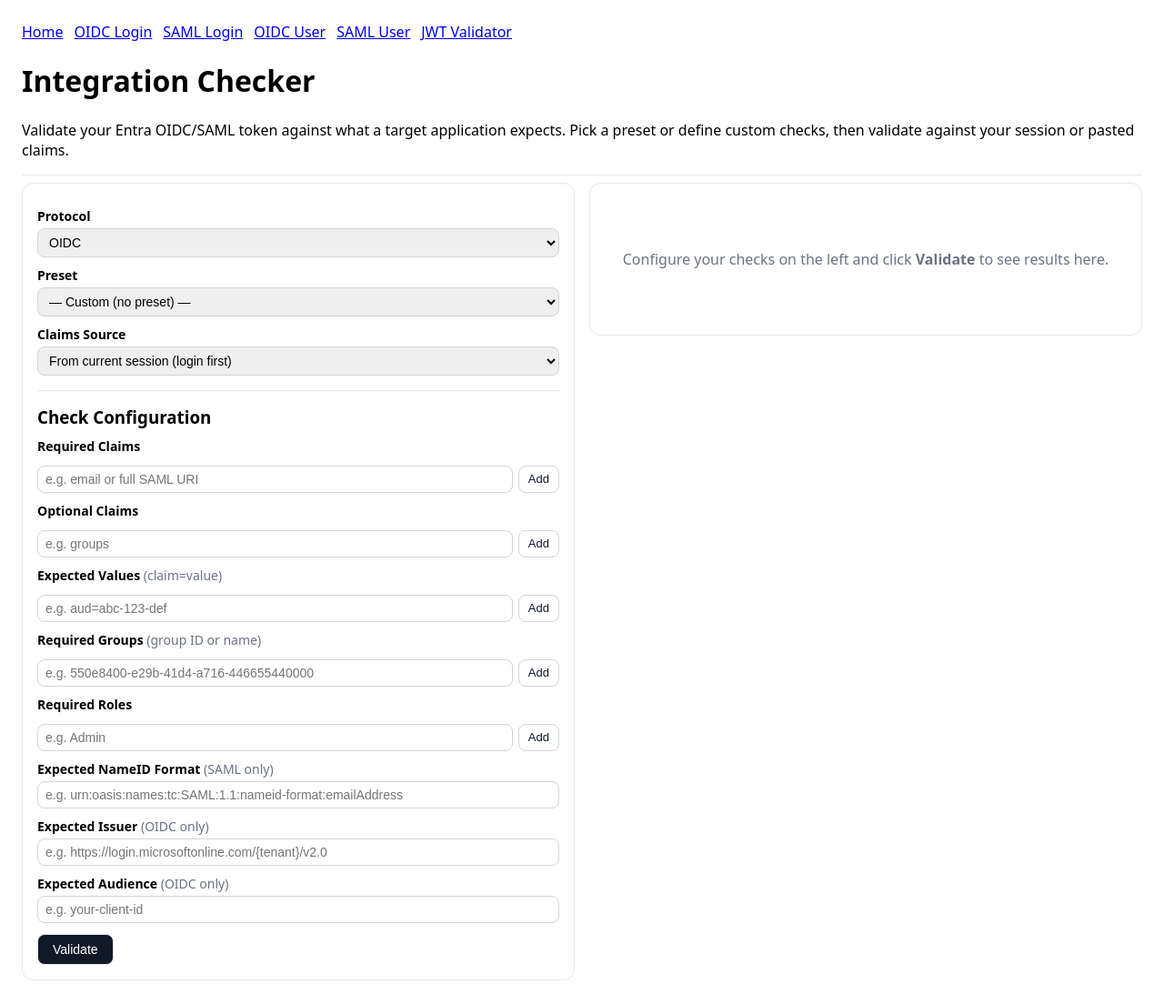
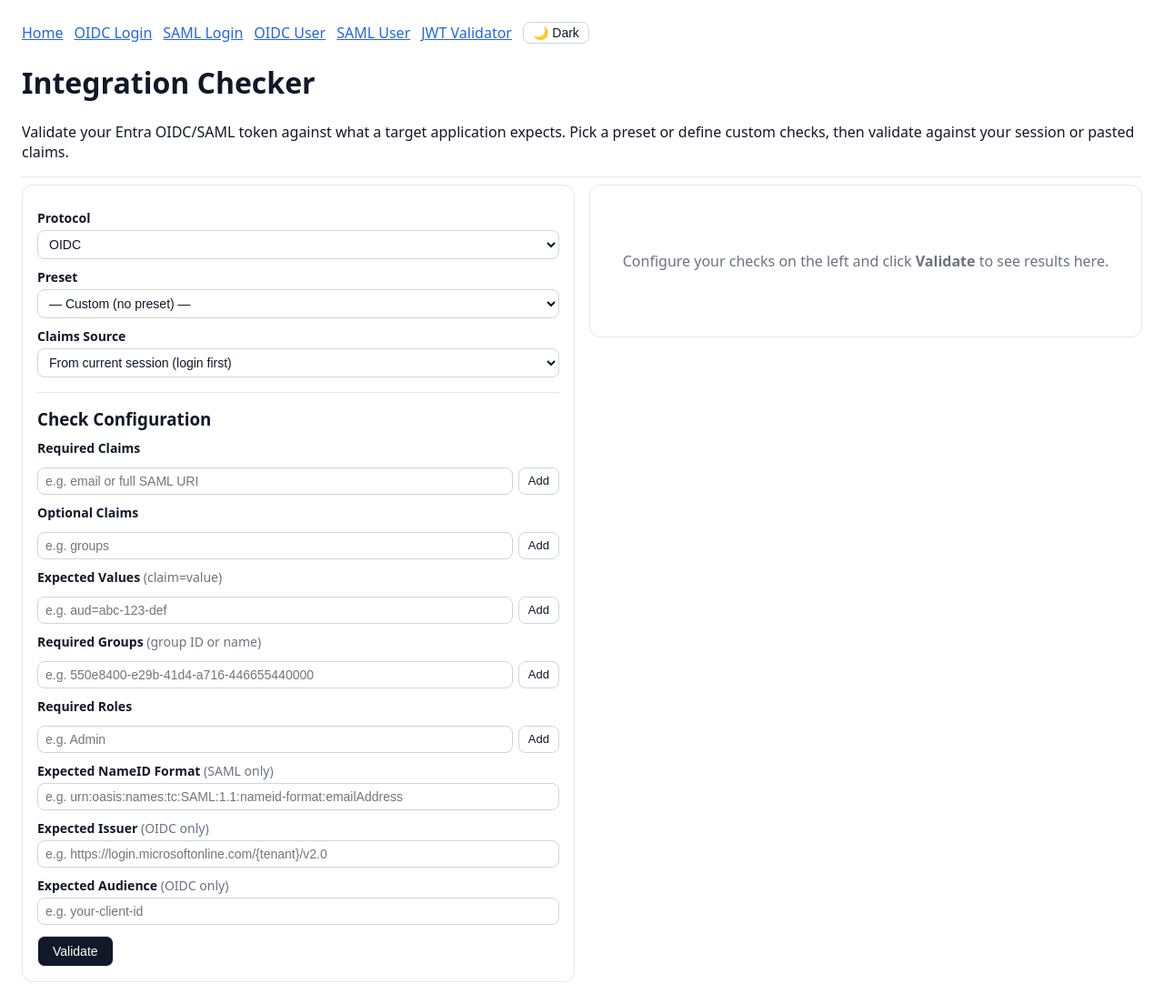
Before and after one commit to Zephyrusg/Entra-Protocol-Lab, a Flask app: page /tools/integration/ui in a window 1280 px wide. Shown: the whole page at 91% size. Before the commit the page ends 1078 px from the top, so only its background shows below. Run offline with Flask 3, Linux system fonts and the light colour scheme.

Commit message:
Dark Mode feature

```diff
--- a/app/static/css/app.css
+++ b/app/static/css/app.css
@@ -1,18 +1,125 @@
-:root { --code-bg:#111827; --code-fg:#e5e7eb; }
+/* ── Light (default) ── */
+:root {
+  --bg: #ffffff;
+  --fg: #111827;
+  --bg-secondary: #f9fafb;
+  --border: #e5e7eb;
+  --border-light: #f3f4f6;
+  --muted: #6b7280;
+  --link: #2563eb;
+  --code-bg: #111827;
+  --code-fg: #e5e7eb;
+  --card-bg: #ffffff;
+  --input-bg: #ffffff;
+  --input-border: #d1d5db;
+  --btn-bg: #111827;
+  --btn-fg: #ffffff;
+  --btn-hover: #374151;
+  --btn-secondary-bg: #ffffff;
+  --btn-secondary-fg: #111827;
+  --btn-secondary-border: #d1d5db;
+  --btn-secondary-hover: #f3f4f6;
+  --hr: #e5e7eb;
+  --nav-bg: transparent;
+  --badge-pass-bg: #d1fae5;
+  --badge-pass-fg: #065f46;
+  --badge-fail-bg: #fee2e2;
+  --badge-fail-fg: #991b1b;
+  --badge-warn-bg: #fef3c7;
+  --badge-warn-fg: #92400e;
+  --guidance-bg: #eff6ff;
+  --guidance-border: #3b82f6;
+  --guidance-fg: #1e40af;
+  --tag-bg: #f3f4f6;
+  --tag-border: #d1d5db;
+  --empty-bg: #fef3c7;
+  --empty-fg: #92400e;
+}
 
+/* ── Dark ── */
+[data-theme="dark"] {
+  --bg: #0f172a;
+  --fg: #e2e8f0;
+  --bg-secondary: #1e293b;
+  --border: #334155;
+  --border-light: #1e293b;
+  --muted: #94a3b8;
+  --link: #60a5fa;
+  --code-bg: #1e293b;
+  --code-fg: #e2e8f0;
+  --card-bg: #1e293b;
+  --input-bg: #0f172a;
+  --input-border: #475569;
+  --btn-bg: #e2e8f0;
+  --btn-fg: #0f172a;
+  --btn-hover: #cbd5e1;
+  --btn-secondary-bg: #1e293b;
+  --btn-secondary-fg: #e2e8f0;
+  --btn-secondary-border: #475569;
+  --btn-secondary-hover: #334155;
+  --hr: #334155;
+  --nav-bg: transparent;
+  --badge-pass-bg: #064e3b;
+  --badge-pass-fg: #6ee7b7;
+  --badge-fail-bg: #7f1d1d;
+  --badge-fail-fg: #fca5a5;
+  --badge-warn-bg: #78350f;
+  --badge-warn-fg: #fde68a;
+  --guidance-bg: #1e3a5f;
+  --guidance-border: #3b82f6;
+  --guidance-fg: #93c5fd;
+  --tag-bg: #334155;
+  --tag-border: #475569;
+  --empty-bg: #78350f;
+  --empty-fg: #fde68a;
+}
+
+/* ── Base ── */
+body {
+  background: var(--bg);
+  color: var(--fg);
+  font-family: system-ui, -apple-system, Segoe UI, Roboto, Arial, sans-serif;
+  transition: background 0.2s, color 0.2s;
+}
+
+a { color: var(--link); }
+a:visited { color: var(--link); }
+
+hr { border: 0; border-top: 1px solid var(--hr); }
+
+/* ── Code blocks ── */
 pre.code {
   background: var(--code-bg);
   color: var(--code-fg);
   border-radius: 12px;
   padding: 12px;
-  overflow: auto;                 /* scroll if too wide */
+  overflow: auto;
   font-family: ui-monospace, SFMono-Regular, Menlo, Monaco, Consolas,
                "Liberation Mono", "Courier New", monospace;
   font-size: 14px;
   line-height: 1.4;
 }
 
-/* For long tokens/cookies, wrap instead of horizontal scroll */
 pre.code.wrap { white-space: pre-wrap; word-break: break-word; }
 
-hr { border: 0; border-top: 1px solid #e5e7eb; }
+/* ── Empty value highlight ── */
+.empty-val {
+  background: var(--empty-bg);
+  color: var(--empty-fg);
+  padding: 1px 6px;
+  border-radius: 4px;
+  font-weight: 600;
+}
+
+/* ── Dark mode toggle ── */
+.theme-toggle {
+  background: var(--btn-secondary-bg);
+  color: var(--btn-secondary-fg);
+  border: 1px solid var(--btn-secondary-border);
+  border-radius: 8px;
+  padding: 4px 10px;
+  cursor: pointer;
+  font-size: 14px;
+  line-height: 1;
+}
+.theme-toggle:hover { background: var(--btn-secondary-hover); }
--- /dev/null
+++ b/app/static/js/theme.js
@@ -0,0 +1,25 @@
+// Dark mode toggle — persisted in localStorage
+(() => {
+    const saved = localStorage.getItem("theme");
+    if (saved) {
+        document.documentElement.setAttribute("data-theme", saved);
+    } else if (window.matchMedia("(prefers-color-scheme: dark)").matches) {
+        document.documentElement.setAttribute("data-theme", "dark");
+    }
+
+    document.addEventListener("DOMContentLoaded", () => {
+        const btn = document.getElementById("theme-toggle");
+        if (!btn) return;
+        const update = () => {
+            const isDark = document.documentElement.getAttribute("data-theme") === "dark";
+            btn.textContent = isDark ? "\u2600\uFE0F Light" : "\uD83C\uDF19 Dark";
+        };
+        update();
+        btn.addEventListener("click", () => {
+            const next = document.documentElement.getAttribute("data-theme") === "dark" ? "light" : "dark";
+            document.documentElement.setAttribute("data-theme", next);
+            localStorage.setItem("theme", next);
+            update();
+        });
+    });
+})();
--- a/app/templates/integration.html
+++ b/app/templates/integration.html
@@ -25,9 +26,10 @@
         }
 
         .card {
-            border: 1px solid #e5e7eb;
+            border: 1px solid var(--border);
             border-radius: 12px;
             padding: 16px;
+            background: var(--card-bg);
         }
 
         label {
@@ -42,11 +44,13 @@
         textarea {
             width: 100%;
             padding: 6px 8px;
-            border: 1px solid #d1d5db;
+            border: 1px solid var(--input-border);
             border-radius: 8px;
             margin-top: 4px;
             font-size: 14px;
             box-sizing: border-box;
+            background: var(--input-bg);
+            color: var(--fg);
         }
 
         textarea {
@@ -58,26 +62,26 @@
         button {
             padding: 8px 16px;
             border-radius: 8px;
-            border: 1px solid #e5e7eb;
-            background: #111827;
-            color: #fff;
+            border: 1px solid var(--border);
+            background: var(--btn-bg);
+            color: var(--btn-fg);
             cursor: pointer;
             margin-top: 12px;
             font-size: 14px;
         }
 
         button:hover {
-            background: #374151;
+            background: var(--btn-hover);
         }
 
         button.secondary {
-            background: #fff;
-            color: #111827;
-            border: 1px solid #d1d5db;
+            background: var(--btn-secondary-bg);
+            color: var(--btn-secondary-fg);
+            border: 1px solid var(--btn-secondary-border);
         }
 
         button.secondary:hover {
-            background: #f3f4f6;
+            background: var(--btn-secondary-hover);
         }
 
         .badge {
@@ -213,13 +217,14 @@
 </head>
 
 <body>
-    <nav style="display:flex;gap:12px;flex-wrap:wrap;margin-bottom:16px">
+    <nav style="display:flex;gap:12px;flex-wrap:wrap;margin-bottom:16px;align-items:center">
         <a href="/">Home</a>
         <a href="/oidc/login?next=/tools/integration/ui">OIDC Login</a>
         <a href="/saml/login?next=/tools/integration/ui">SAML Login</a>
         <a href="/oidc/user">OIDC User</a>
         <a href="/saml/user">SAML User</a>
         <a href="/tools/jwt/ui">JWT Validator</a>
+        <button id="theme-toggle" class="theme-toggle" style="margin:0"></button>
     </nav>
     <h1>Integration Checker</h1>
     <p>Validate your Entra OIDC/SAML token against what a target application expects.
--- a/app/utils/html.py
+++ b/app/utils/html.py
@@ -11,10 +11,11 @@ def page(title: str, body: str, *, show_nav: bool = True, links=DEFAULT_LINKS) -
     nav_html = ""
     if show_nav and links:
         nav_html = " | ".join(f"<a href='{href}'>{text}</a>" for text, href in links)
-        nav_html = f"<nav id='top-nav'>{nav_html}</nav><hr/>"
+        nav_html = f"<nav id='top-nav'>{nav_html} | <button id='theme-toggle' class='theme-toggle'></button></nav><hr/>"
     return f"""<!doctype html>
 <html><head><meta charset="utf-8"><meta name="viewport" content="width=device-width,initial-scale=1">
 <link rel="stylesheet" href="/static/css/app.css">
+<script src="/static/js/theme.js"></script>
 <title>{title}</title></head>
 <body>
 <h1>{title}</h1>
@@ -23,8 +24,15 @@ def page(title: str, body: str, *, show_nav: bool = True, links=DEFAULT_LINKS) -
 </body></html>"""
 
 def pretty_json(obj) -> str:
-    import json
-    return json.dumps(obj, indent=2, sort_keys=True, default=str)
+    import json, re
+    raw = json.dumps(obj, indent=2, sort_keys=True, default=str)
+    # Highlight empty / null values so they stand out
+    raw = re.sub(
+        r': (null|""\s*|"\s+")',
+        lambda m: ': <span class="empty-val">' + m.group(1).strip() + " \u26a0 empty</span>",
+        raw,
+    )
+    return raw
 
 def redact(value: str, head: int = 4, tail: int = 4, mask_char: str = "•") -> str:
     if not value:
```
Also changed, not shown: other parts of app/templates/integration.html (+17 -16 lines), app/tools/health.py (+12 -14 lines).
